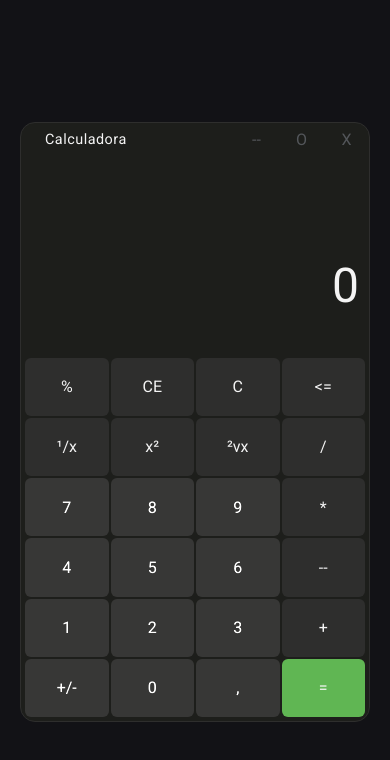
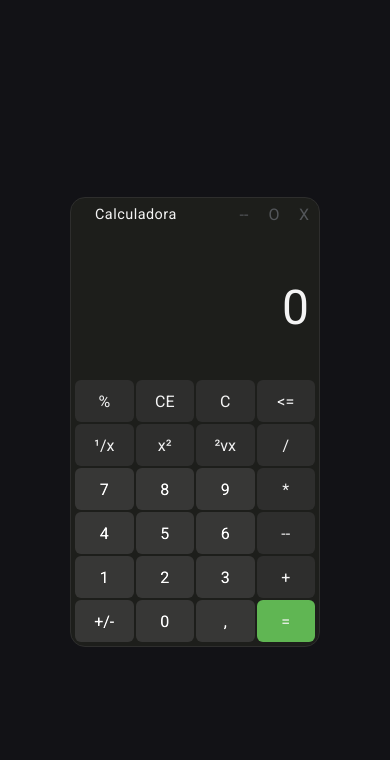
Before and after one commit to Tiago-1001/Calculadora-Windows, a plain HTML site: page index.html in a window 390 px wide. Drawn offline with Linux system fonts and the light colour scheme.

Commit message:
Criei o responsivo para tablets e celurares

```diff
--- a/style/style.scss
+++ b/style/style.scss
@@ -38,6 +38,16 @@ section {
 
   display: flex;
   flex-direction: column;
+
+  @media (max-width: 1400px) {
+    width: 300px;
+    height: 500px;
+  }
+
+  @media (max-width: 768px) {
+    width: 250px;
+    height: 450px;
+  }
 
   header {
     display: flex;
```
Also changed, not shown: style/style.css, 1 other file.
